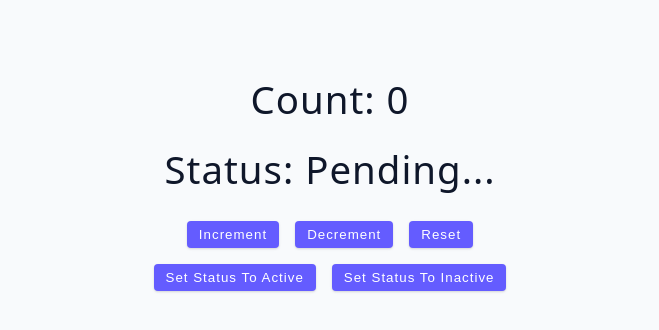
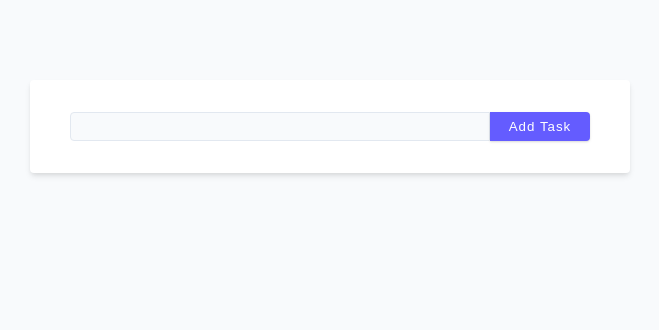
Before and after one commit to yamilzavala/typescript-react-essentials, a React (Vite) app: page / in a window 1280 px wide. Shown: the top 330 px of the page, without its empty margins (310-969 px from the left). Built offline with nearby package versions, Linux system fonts and the light colour scheme.

Commit message:
added tasks project

```diff
--- a/src/App.tsx
+++ b/src/App.tsx
@@ -1,4 +1,4 @@
-import Component from "./starter/09-rtk";
+import Component from "./starter/10-tasks";
 
 function App() {
   return (
--- a/src/index.css
+++ b/src/index.css
@@ -239,3 +239,7 @@ main h2 {
   border-radius: var(--border-radius);
   box-shadow: var(--shadow-1);
 }
+
+.trikethrough {
+  text-decoration: line-through;
+}
--- /dev/null
+++ b/src/starter/10-tasks/components/Form.tsx
@@ -0,0 +1,30 @@
+import React, { useState } from 'react';
+import { TTask } from '../types/types';
+
+type TProps = {
+    addTask: (task: TTask) => void
+}
+
+const Form = ({addTask}:TProps) => {
+    const [task, setTask] = useState<string>('');
+
+    const handleSubmit = (e:React.FormEvent<HTMLFormElement>) => {
+        e.preventDefault();
+        const newTask = {
+            id: Date.now().toString(),
+            description: task,
+            isCompleted: false
+        }
+        addTask(newTask)
+        setTask('');
+    }
+
+    return (
+        <form className='form task-form' onSubmit={handleSubmit}>
+                <input className='form-input' type="text" required name='task' value={task} onChange={e => setTask(e.target.value)}/>
+                <button className='btn'>add task</button>
+        </form>
+    );
+};
+
+export default Form;
--- /dev/null
+++ b/src/starter/10-tasks/components/List.tsx
@@ -0,0 +1,22 @@
+import React from 'react';
+import { TTask } from '../types/types';
+
+type TProps = {
+    tasks: TTask[],
+    toggleTask: (id: string) => void
+}
+
+const List = ({tasks, toggleTask}: TProps) => {
+    return (
+        <ul className="list">
+            {tasks.map(task => (
+                <li key={task.id}>
+                    <p className={`task-text ${task.isCompleted ? 'trikethrough' : ''}`}>{task.description}</p>
+                    <input type="checkbox" name="toggle" checked={task.isCompleted} onChange={() => toggleTask(task.id)} />
+                </li>
+            ))}
+        </ul>
+    );
+};
+
+export default List;
--- a/src/starter/10-tasks/index.tsx
+++ b/src/starter/10-tasks/index.tsx
@@ -1,8 +1,45 @@
+import { useState, useEffect } from "react";
+import { TTask } from "./types/types";
+import List from "./components/List";
+import Form from "./components/Form";
+
+
+const setLocalStorage = (tasks: TTask[]): void => {
+  localStorage.setItem('tasks', JSON.stringify(tasks))
+}
+
+const getFromLocalStorage = () => {
+  const storageTasks = localStorage.getItem('tasks');
+  return storageTasks ? JSON.parse(storageTasks) : []
+}
+
 function Component() {
+  const [tasks, setTasks] = useState<TTask[]>(getFromLocalStorage())
+
+  useEffect(() => {
+    setLocalStorage(tasks)
+  },[tasks])
+
+  const addTask = (newTask: TTask) => {
+    setTasks([...tasks, newTask])
+  }
+
+  const toggleTask = (id: string) => {
+    const taskUpdated = tasks.map(task => {
+      if(task.id === id) {
+        return {...task, isCompleted: !task.isCompleted}
+      }
+      return task;
+    })
+    setTasks(taskUpdated)
+  }
+
+
+
   return (
     <div>
-      <h2>React & Typescript</h2>
-      <h2>Task List</h2>
+      <Form addTask={addTask}/>
+      <List toggleTask={toggleTask} tasks={tasks}/>
     </div>
   );
 }
--- /dev/null
+++ b/src/starter/10-tasks/types/types.ts
@@ -0,0 +1,5 @@
+export type TTask = {
+    id: string,
+    description: string,
+    isCompleted: boolean
+}
```
